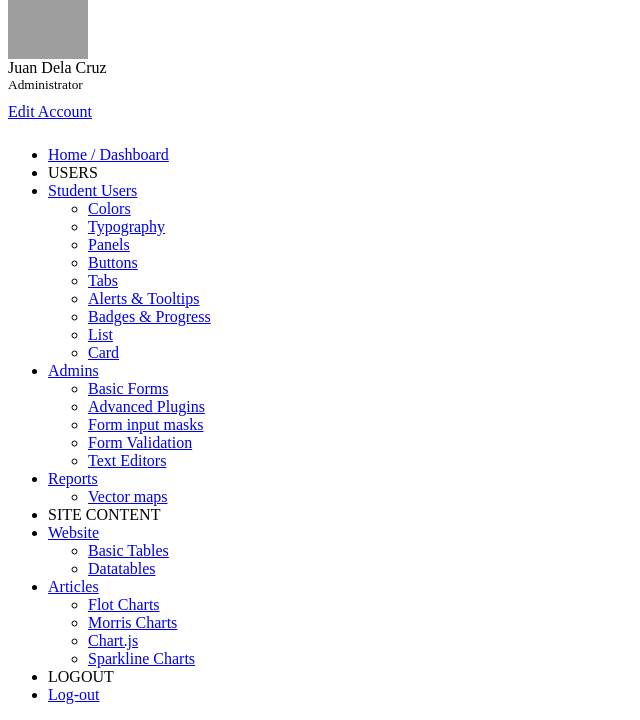
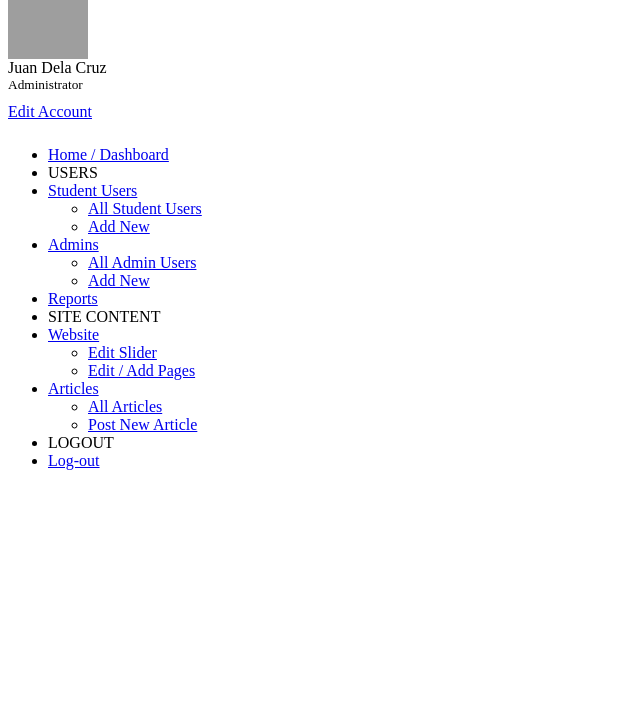
Before and after one commit to lance173/capstone-admin, a PHP site: page /views/nav.php in a window 1280 px wide. Shown: the part 2006-2726 px from the top of the page, without its empty margins (0-640 px from the left). After the commit the page ends 2476 px from the top, so only its background shows below. Run offline with PHP 8.4, Linux system fonts and the light colour scheme; grey boxes are pictures that could not be loaded.

Commit message:
10/11/18 3:45

```diff
--- a/views/add-useradmin.php
+++ b/views/add-useradmin.php
@@ -9,7 +9,7 @@
             <div class="row" style="display: none;">
                 <div class="inpage-alerts">
                     <div class="alert alert-success">
-                        User Admin is added successfully.
+                        Admin user is added successfully.
                     </div>
                 </div>
             </div>
--- a/views/nav.php
+++ b/views/nav.php
@@ -188,31 +188,10 @@
                             <span class="nav-label">Student Users</span><i class="fa fa-angle-left arrow"></i></a>
                         <ul class="nav-2-level collapse">
                             <li>
-                                <a href="colors.html">Colors</a>
+                                <a href="colors.html">All Student Users</a>
                             </li>
                             <li>
-                                <a href="typography.html">Typography</a>
-                            </li>
-                            <li>
-                                <a href="panels.html">Panels</a>
-                            </li>
-                            <li>
-                                <a href="buttons.html">Buttons</a>
-                            </li>
-                            <li>
-                                <a href="tabs.html">Tabs</a>
-                            </li>
-                            <li>
-                                <a href="alerts_tooltips.html">Alerts &amp; Tooltips</a>
-                            </li>
-                            <li>
-                                <a href="badges_progress.html">Badges &amp; Progress</a>
-                            </li>
-                            <li>
-                                <a href="lists.html">List</a>
-                            </li>
-                            <li>
-                                <a href="cards.html">Card</a>
+                                <a href="add-userstudent.php">Add New</a>
                             </li>
                         </ul>
                     </li>
@@ -221,30 +200,21 @@
                             <span class="nav-label">Admins</span><i class="fa fa-angle-left arrow"></i></a>
                         <ul class="nav-2-level collapse">
                             <li>
-                                <a href="form_basic.html">Basic Forms</a>
+                                <a href="form_basic.html">All Admin Users</a>
                             </li>
                             <li>
-                                <a href="form_advanced.html">Advanced Plugins</a>
-                            </li>
-                            <li>
-                                <a href="form_masks.html">Form input masks</a>
-                            </li>
-                            <li>
-                                <a href="form_validation.html">Form Validation</a>
-                            </li>
-                            <li>
-                                <a href="text_editors.html">Text Editors</a>
+                                <a href="add-useradmin.php">Add New</a>
                             </li>
                         </ul>
                     </li>
                     <li>
                         <a href="javascript:;"><i class="sidebar-item-icon fa fa-flag"></i>
-                            <span class="nav-label">Reports</span><i class="fa fa-angle-left arrow"></i></a>
-                        <ul class="nav-2-level collapse">
+                            <span class="nav-label">Reports</span><!-- <i class="fa fa-angle-left arrow"></i> --></a>
+                       <!--  <ul class="nav-2-level collapse">
                             <li>
                                 <a href="maps_vector.html">Vector maps</a>
                             </li>
-                        </ul>
+                        </ul> -->
                     </li>
                     <li class="heading">SITE CONTENT</li>
                     <li>
@@ -252,10 +222,10 @@
                             <span class="nav-label">Website</span><i class="fa fa-angle-left arrow"></i></a>
                         <ul class="nav-2-level collapse">
                             <li>
-                                <a href="table_basic.html">Basic Tables</a>
+                                <a href="table_basic.html">Edit Slider</a>
                             </li>
                             <li>
-                                <a href="datatables.html">Datatables</a>
+                                <a href="datatables.html">Edit / Add Pages</a>
                             </li>
                         </ul>
                     </li>
@@ -264,16 +234,10 @@
                             <span class="nav-label">Articles</span><i class="fa fa-angle-left arrow"></i></a>
                         <ul class="nav-2-level collapse">
                             <li>
-                                <a href="charts_flot.html">Flot Charts</a>
+                                <a href="charts_flot.html">All Articles</a>
                             </li>
                             <li>
-                                <a href="charts_morris.html">Morris Charts</a>
-                            </li>
-                            <li>
-                                <a class="active" href="chartjs.html">Chart.js</a>
-                            </li>
-                            <li>
-                                <a href="charts_sparkline.html">Sparkline Charts</a>
+                                <a href="add-webpage.php">Post New Article</a>
                             </li>
                         </ul>
                     </li>
```
Also changed, not shown: controllers/AdminUserController.php (added, +9 -0 lines), controllers/MysqlConnect.php (added, +23 -0 lines), controllers/StudentUserControlller.php (added, +29 -0 lines), views/add-userstudent.php (+9 -8 lines), controllers/asdasd.txt (deleted).
